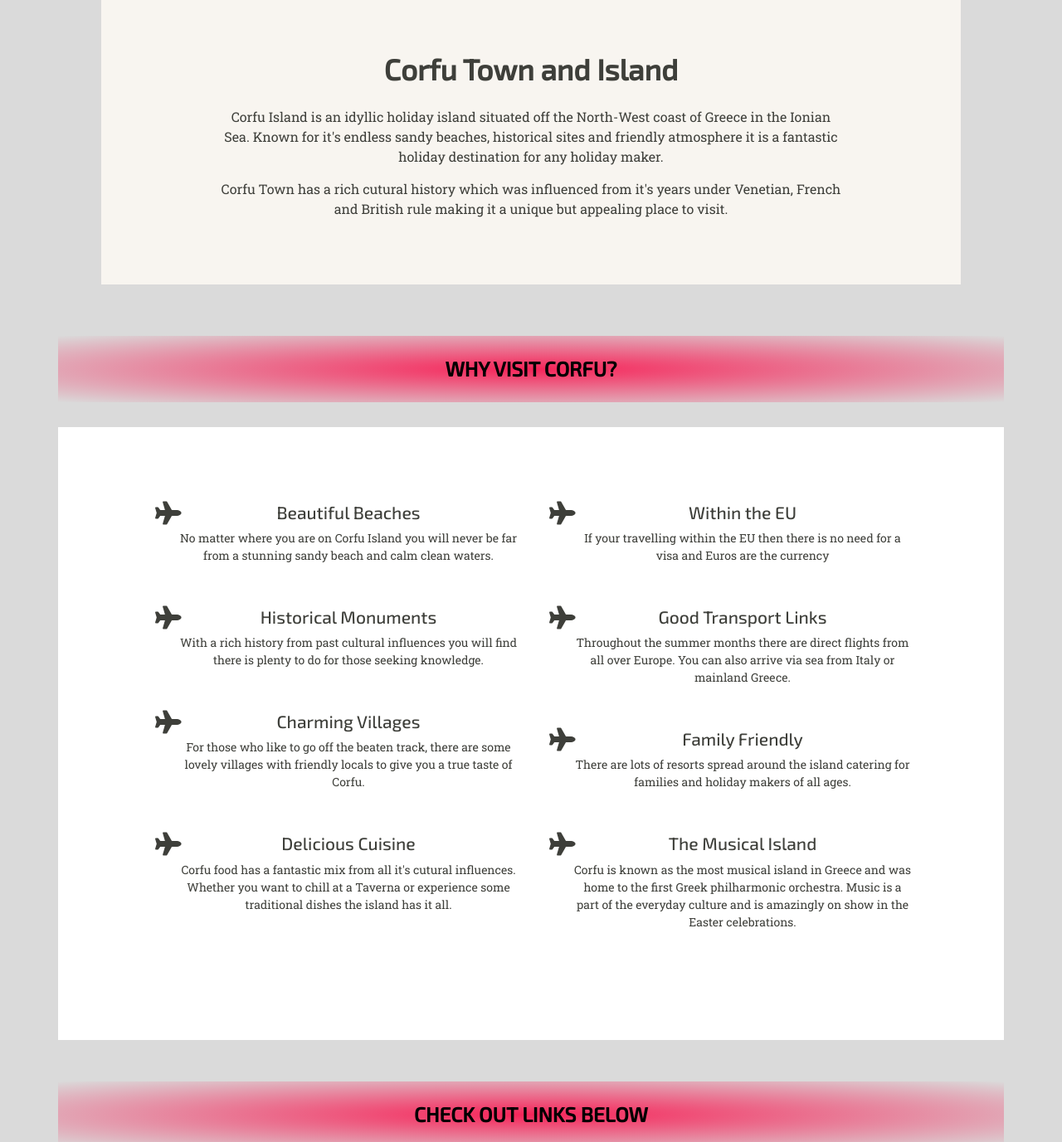
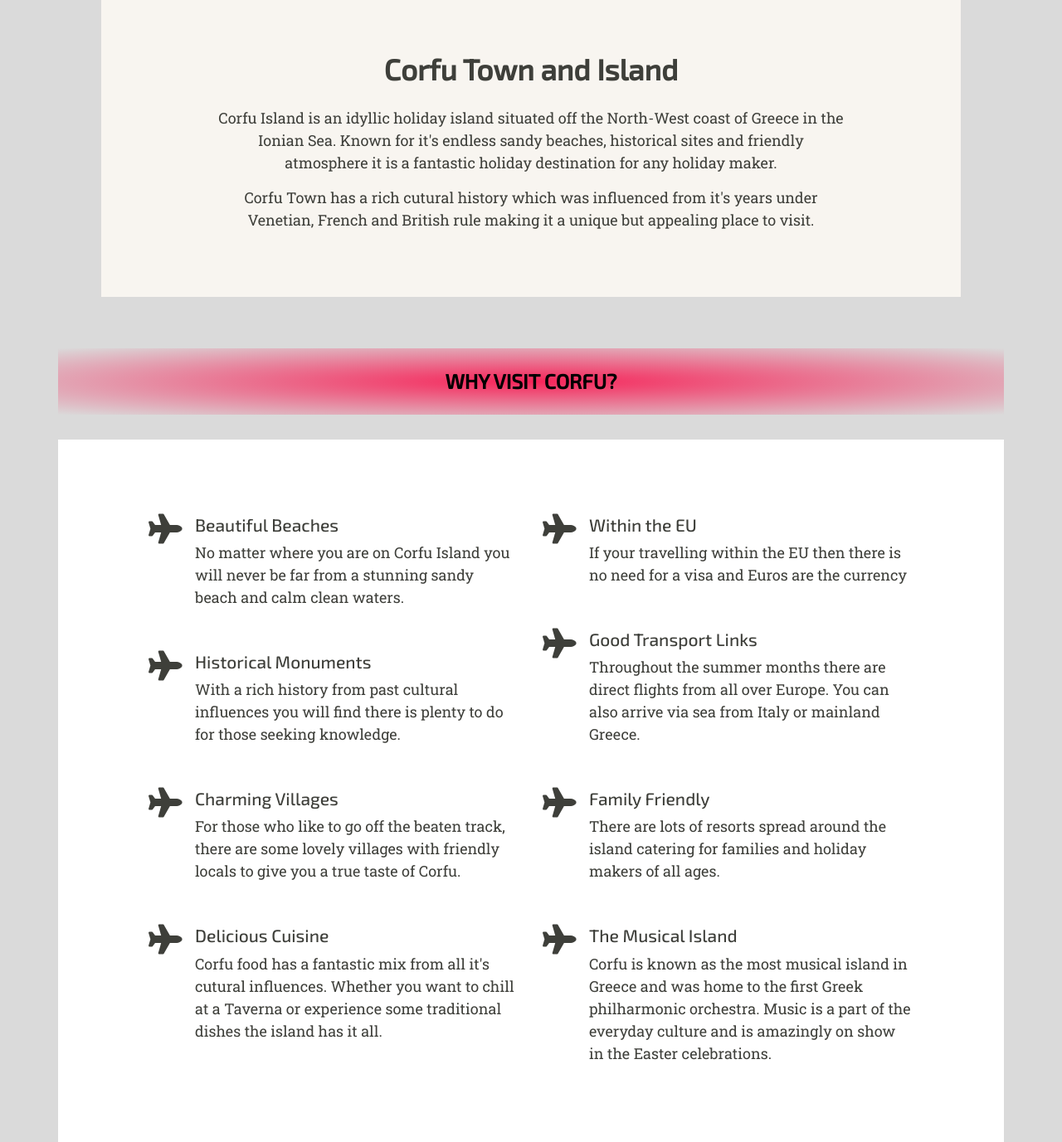
Before and after one commit to Baldpet/visit-corfu, a plain HTML site: page index.html in a window 1280 px wide. Shown: the part 741-2118 px from the top of the page at 83% size. Drawn offline with nearby package versions, Linux system fonts and the light colour scheme.

Commit message:
left aligned the bullet points in the index page and increased the paragraph font to 18px

```diff
--- a/assets/css/style.css
+++ b/assets/css/style.css
@@ -298,15 +298,21 @@ h3 {
     max-width: 75%;
     font-size: 16px;
     margin-bottom: 15px;
+    font-size: 18px;
 }
 /* -------------Why Visit----------------- */
 
 .list-why-visit{
-    text-align: center;
+    text-align: left;
 }
 
 .list-why-visit li{
     margin: 10px 0 15px 0;
+    padding-left: 20px;
+}
+
+.list-why-visit li {
+    font-size: 18px;
 }
 
 .margin-why-visit {
```
